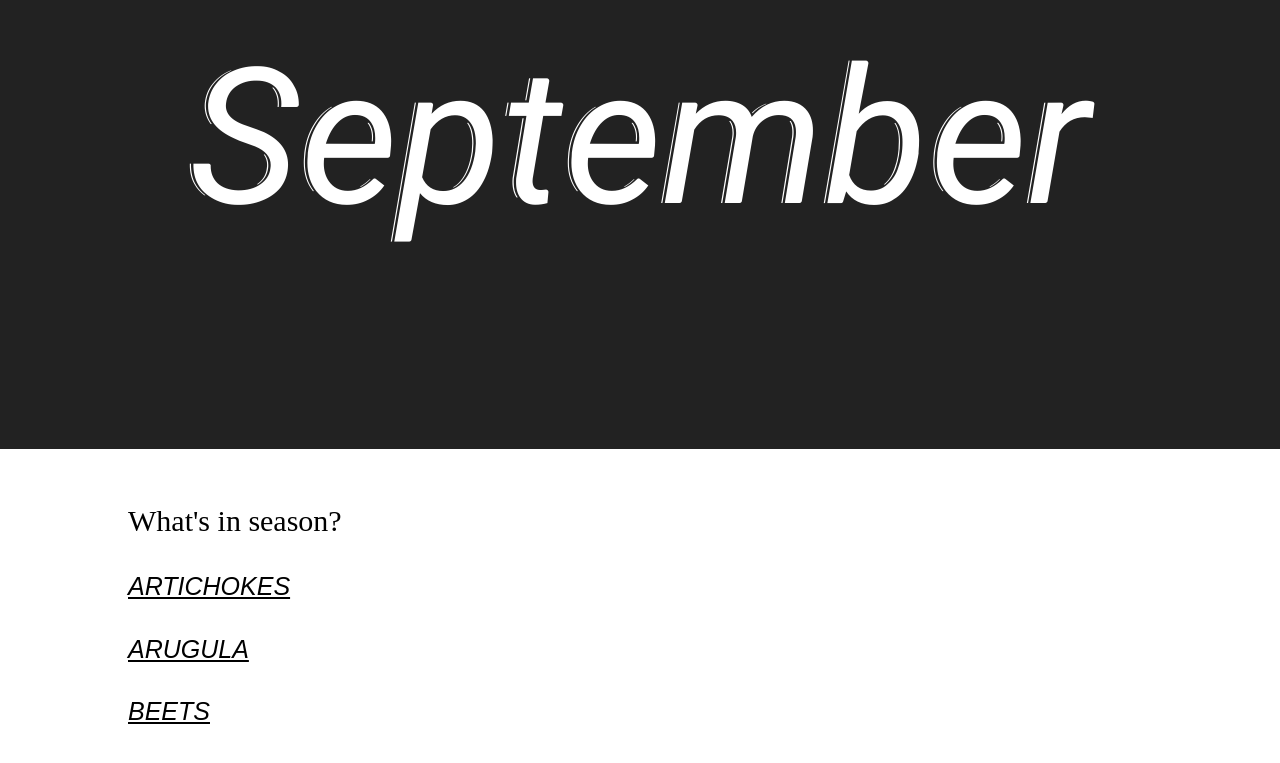
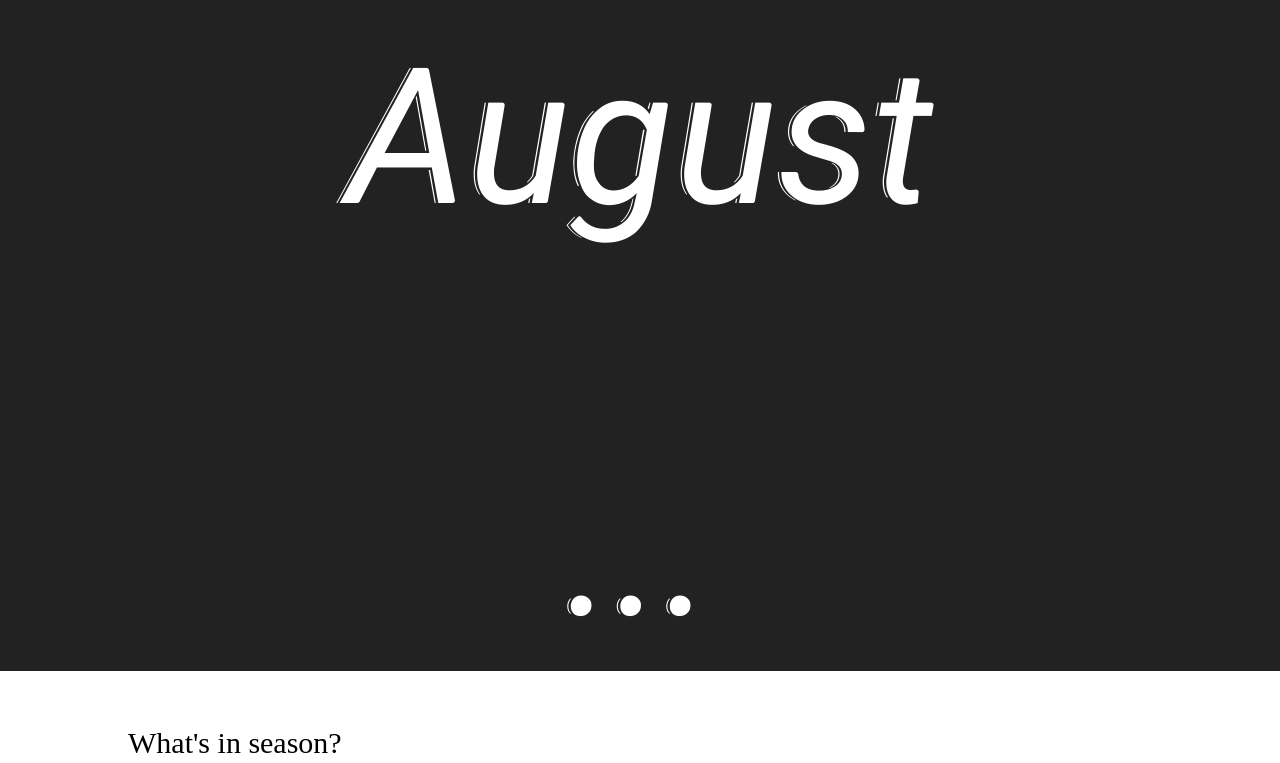
Before and after one commit to iguannalin/eaturveg, a React (Create React App) app: page / in a window 1280 px wide. Shown: the part 173-936 px from the top of the page. Built offline with nearby package versions, Linux system fonts and the light colour scheme.

Commit message:
Wrong month

```diff
--- a/src/App.css
+++ b/src/App.css
@@ -13,6 +13,15 @@
   font-size: 190px;
   padding: 10px;
   color: white;
+}
+
+.dot {
+  animation: fallDown 1s ease-in-out infinite;
+}
+
+@keyframes fallDown {
+  50% { opacity: 0.5; transform: translate(0, 2px); }
+  100% { opacity: 0.2; transform: translate(0, 5px); }
 }
 
 .App-body {
--- a/src/App.js
+++ b/src/App.js
@@ -9,7 +9,7 @@ class App extends Component {
     super(props);
 
     this.state = {
-      currentMonth: new Date().getMonth() + 1,
+      currentMonth: new Date().getMonth(),
       veggies: [],
       months: ["January", "February", "March", "April", "May", "June", "July", "August", "September", "October", "November", "December"]
     }
@@ -39,7 +39,8 @@ class App extends Component {
     return (
       <div className="App">
         <header className="App-header">
-          <p className="">{this.state.months[this.state.currentMonth]}</p>
+          <p>{this.state.months[this.state.currentMonth]}</p>
+          <span className="dot">...</span>
         </header>
         <div className="App-body">
           <p className="title">What's in season?</p>
```
Also changed, not shown: 1 other file (tests, documents, lock files or other folders).
